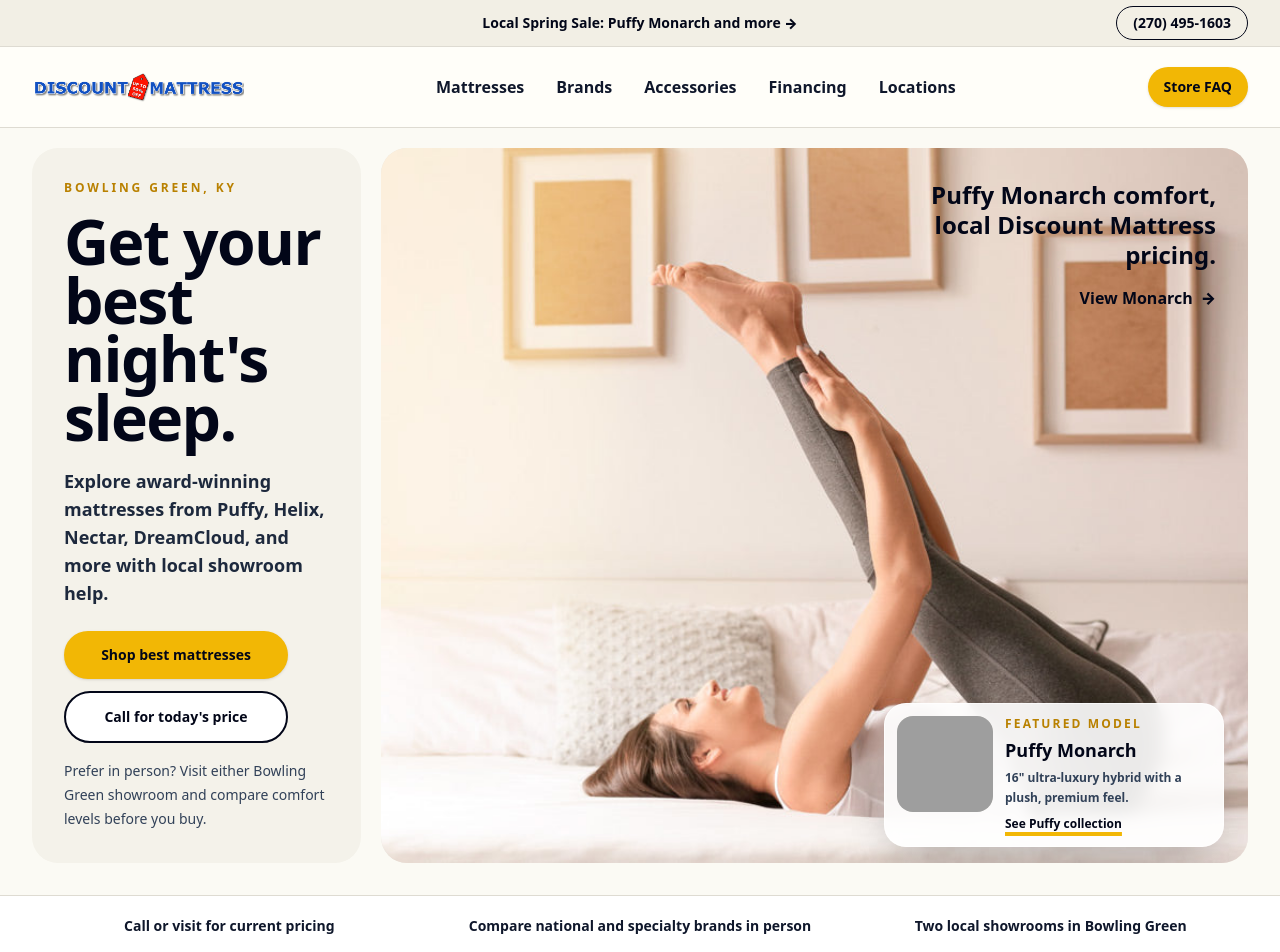
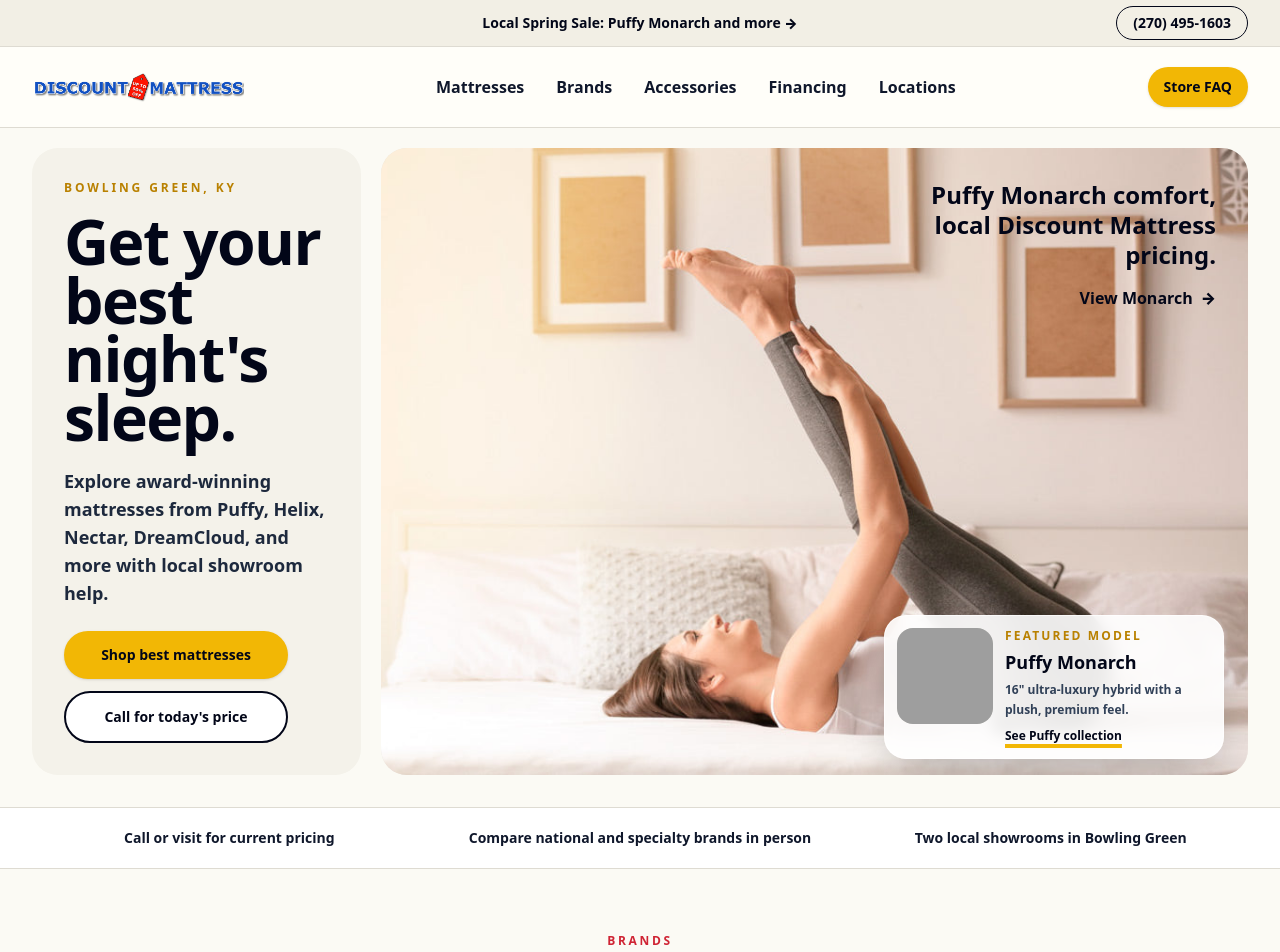
Before and after one commit to Bwausti/discount-website, a Next.js app: page / in a window 1280 px wide. Shown: the top 952 px of the page. Built offline with nearby package versions, Linux system fonts and the light colour scheme; grey boxes are pictures that could not be loaded.

Commit message:
Remove hero showroom preference copy

```diff
--- a/src/app/page.tsx
+++ b/src/app/page.tsx
@@ -73,10 +73,6 @@
                 Call for today&apos;s price
               </a>
             </div>
-            <p className="mt-4 max-w-sm text-sm leading-6 text-slate-700">
-              Prefer in person? Visit either Bowling Green showroom and compare comfort levels
-              before you buy.
-            </p>
           </div>
 
           <div className="relative min-h-[430px] overflow-hidden rounded-[26px] bg-[#ebe7df] xl:min-h-[500px]">
```
